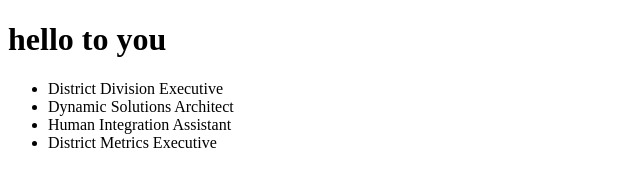
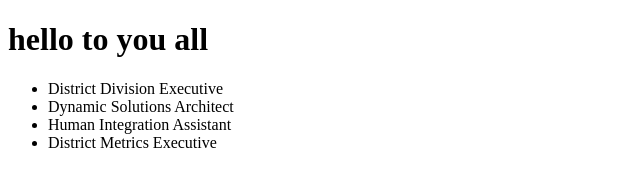
Before and after one commit to udodelig/testjs, a plain HTML site: page index.html in a window 1280 px wide. Shown: the full height of the page, 0-640 px from the left. Drawn offline with Linux system fonts and the light colour scheme.

Commit message:
second commit

```diff
--- a/index.html
+++ b/index.html
@@ -7,7 +7,7 @@
   <title>Document</title>
 </head>
 <body>
-  <h1>hello to you</h1>
+  <h1>hello to you all</h1>
   <ul>
     <li>District Division Executive</li>
     <li>Dynamic Solutions Architect</li>
```
